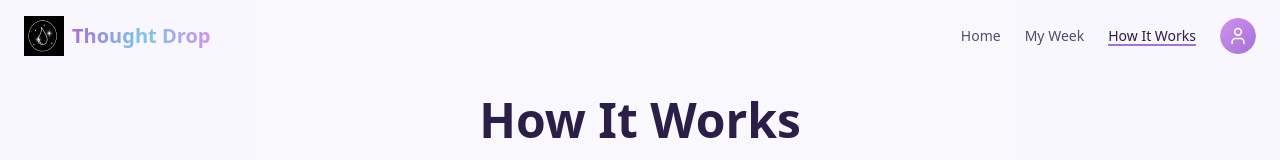
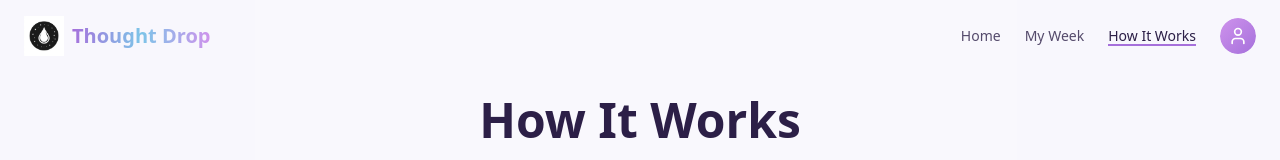
Before and after one commit to DariaMarrrk/tht-drp, a React (Vite) app: page /how-it-works in a window 1280 px wide. Shown: the top 160 px of the page. Built offline with nearby package versions, Linux system fonts and the light colour scheme; the HTML template or start-up script is replaced by a standard one.

Commit message:
Update logo to use screenshot

```diff
--- a/src/components/Navbar.tsx
+++ b/src/components/Navbar.tsx
@@ -90,7 +90,7 @@ export const Navbar = () => {
             <img
               src={logo}
               alt="Thought Drop Logo"
-              className="w-10 h-10 group-hover:scale-110 transition-transform"
+              className="w-10 h-10 object-contain group-hover:scale-110 transition-transform"
             />
             <span className="font-bold text-xl bg-gradient-to-r from-primary via-secondary to-accent bg-clip-text text-transparent">
               Thought Drop
```
Also changed, not shown: src/assets/logo.png.
